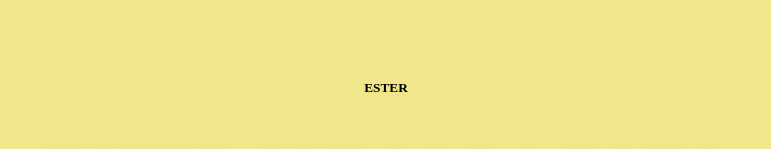
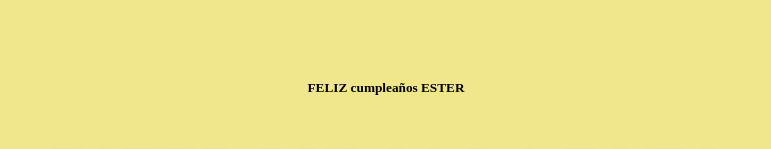
Before and after one commit to equipogeorgos-hash/ester, a plain HTML site: page index.html in a window 1280 px wide. Shown: the top 149 px of the page, without its empty margins (254-1025 px from the left). Drawn offline with Linux system fonts and the light colour scheme.

Commit message:
Update index.html

```diff
--- a/index.html
+++ b/index.html
@@ -31,7 +31,7 @@
     </style>
 </head>
 <body>
-        <h5>   ESTER    </h5>
+        <h5>  FELIZ cumpleaños ESTER    </h5>
 
     <h1>   ESTER PULSA LA FOTO    </h1>
     <img src="https://raw.githubusercontent.com/equipogeorgos-hash/ester/main/foto.jpg"
```
